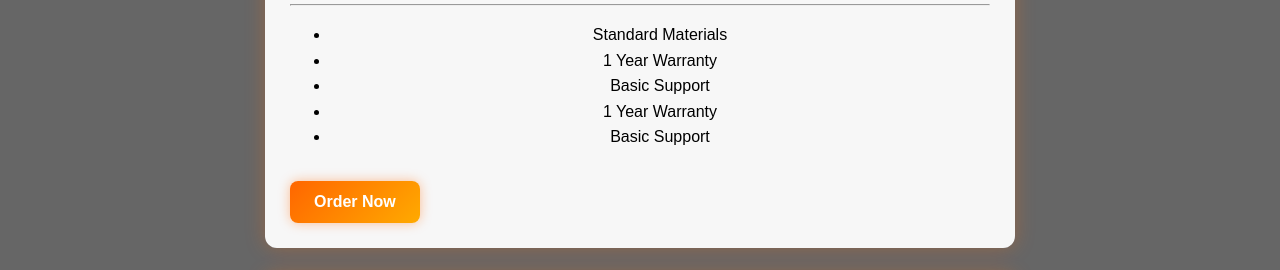
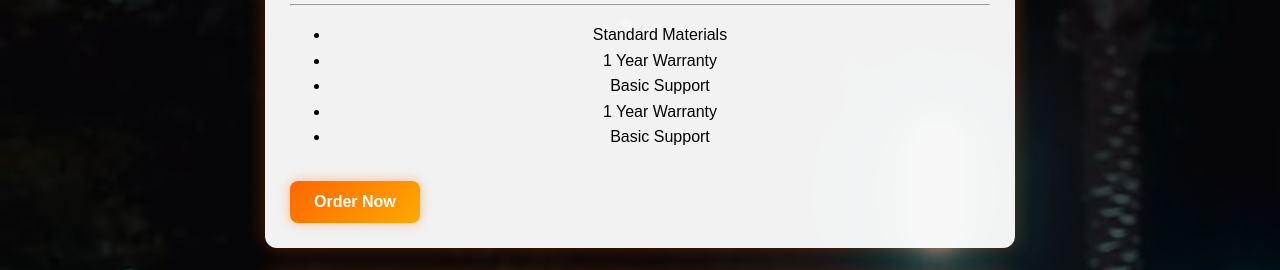
Before and after one commit to molvore30/speed-shop, a plain HTML site: page price.html in a window 1280 px wide. Shown: the part 194-464 px from the top of the page. Drawn offline with Linux system fonts and the light colour scheme.

Commit message:
Update price.css

```diff
--- a/price.css
+++ b/price.css
@@ -3,7 +3,7 @@ body {
   font-family: 'Arial', sans-serif;
   margin: 0;
   padding: 0;
-  background-image: url("assets/@king_kyzn.jpg");
+  background-image: url("@king_kyzn.jpg");
   background-size: cover;
   background-position: center;
   background-attachment: fixed;
```
